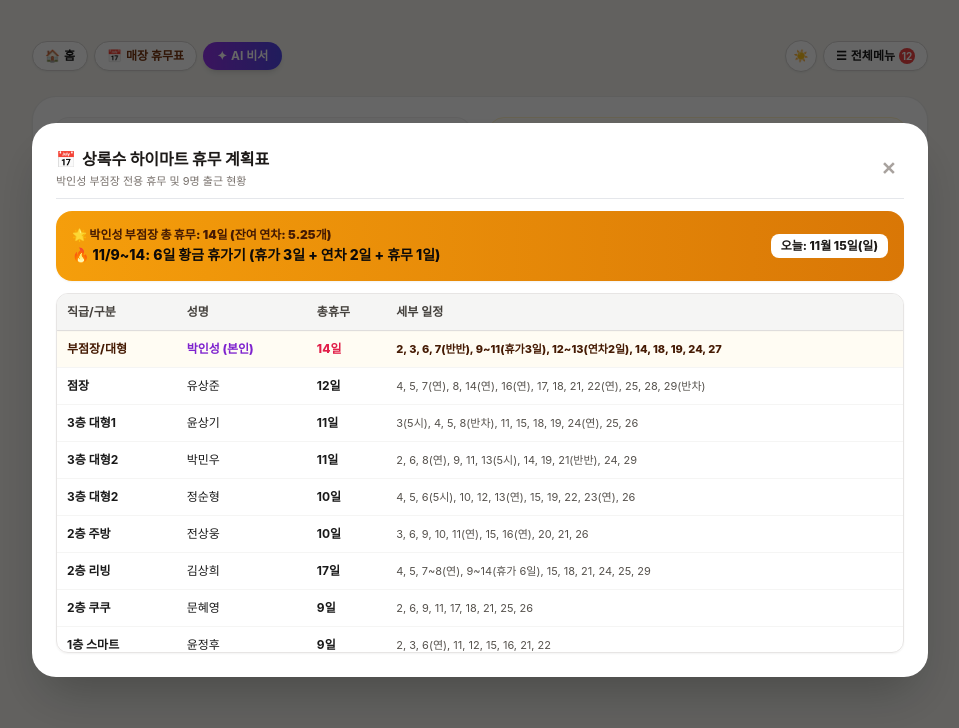
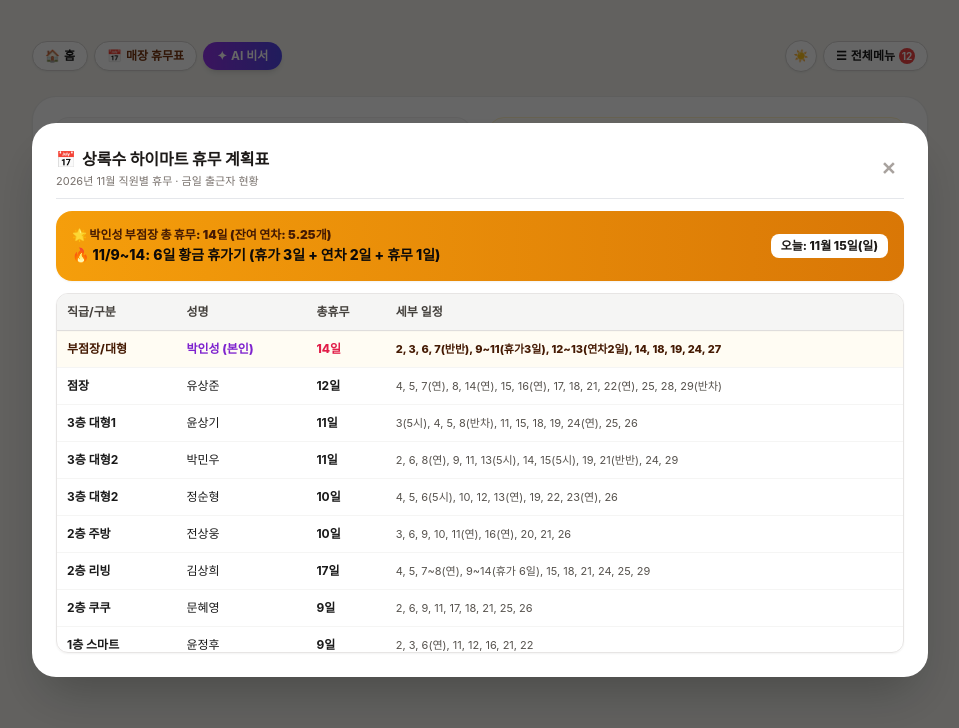
Before and after one commit to skymieis5-sketch/insungAI, a plain HTML site: page index.html in a window 1280 px wide. Both pictures are taken after a click on the button "전체 휴무표 보기 ›". Shown: the whole page, without its empty margins (160-1119 px from the left). Drawn offline with nearby package versions, Linux system fonts and the light colour scheme; a script that the page names is missing; a web font is replaced by a local one.

Commit message:
Correct Nov 15 staff attendance to six including Park Minwoo 5pm departure

```diff
--- a/index.html
+++ b/index.html
@@ -749,7 +749,7 @@
           <h3 class="font-extrabold text-sm sm:text-base text-stone-900 flex items-center gap-1.5">
             <span>📅</span> 상록수 하이마트 휴무 계획표
           </h3>
-          <p class="text-[10px] sm:text-[11px] text-stone-500 mt-0.5">박인성 부점장 전용 휴무 및 9명 출근 현황</p>
+          <p class="text-[10px] sm:text-[11px] text-stone-500 mt-0.5">2026년 11월 직원별 휴무 · 금일 출근자 현황</p>
         </div>
         <button type="button" onclick="closeModal('schedule-modal')" class="text-stone-400 hover:text-stone-700 text-lg font-bold px-2">✕</button>
       </div>
@@ -775,14 +775,14 @@
             <tr class="bg-amber-50/60 font-extrabold text-amber-950">
               <td class="p-2 sm:p-2.5">부점장/대형</td><td class="p-2 sm:p-2.5 text-purple-700">박인성 (본인)</td><td class="p-2 sm:p-2.5 text-rose-600">14일</td><td class="p-2 sm:p-2.5 text-[11px]">2, 3, 6, 7(반반), 9~11(휴가3일), 12~13(연차2일), 14, 18, 19, 24, 27</td>
             </tr>
-            <tr class="hover:bg-stone-50"><td class="p-2 sm:p-2.5 font-bold">점장</td><td class="p-2 sm:p-2.5">유상준</td><td class="p-2 sm:p-2.5 font-bold">12일</td><td class="p-2 sm:p-2.5 text-stone-600 text-[11px]">4, 5, 7(연), 8, 14(연), 16(연), 17, 18, 21, 22(연), 25, 28, 29(반차)</td></tr>
+            <tr class="hover:bg-stone-50"><td class="p-2 sm:p-2.5 font-bold">점장</td><td class="p-2 sm:p-2.5">유상준</td><td class="p-2 sm:p-2.5 font-bold">12일</td><td class="p-2 sm:p-2.5 text-stone-600 text-[11px]">4, 5, 7(연), 8, 14(연), 15, 16(연), 17, 18, 21, 22(연), 25, 28, 29(반차)</td></tr>
             <tr class="hover:bg-stone-50"><td class="p-2 sm:p-2.5 font-bold">3층 대형1</td><td class="p-2 sm:p-2.5">윤상기</td><td class="p-2 sm:p-2.5 font-bold">11일</td><td class="p-2 sm:p-2.5 text-stone-600 text-[11px]">3(5시), 4, 5, 8(반차), 11, 15, 18, 19, 24(연), 25, 26</td></tr>
-            <tr class="hover:bg-stone-50"><td class="p-2 sm:p-2.5 font-bold">3층 대형2</td><td class="p-2 sm:p-2.5">박민우</td><td class="p-2 sm:p-2.5 font-bold">11일</td><td class="p-2 sm:p-2.5 text-stone-600 text-[11px]">2, 6, 8(연), 9, 11, 13(5시), 14, 19, 21(반반), 24, 29</td></tr>
-            <tr class="hover:bg-stone-50"><td class="p-2 sm:p-2.5 font-bold">3층 대형2</td><td class="p-2 sm:p-2.5">정순형</td><td class="p-2 sm:p-2.5 font-bold">10일</td><td class="p-2 sm:p-2.5 text-stone-600 text-[11px]">4, 5, 6(5시), 10, 12, 13(연), 15, 19, 22, 23(연), 26</td></tr>
-            <tr class="hover:bg-stone-50"><td class="p-2 sm:p-2.5 font-bold">2층 주방</td><td class="p-2 sm:p-2.5">전상웅</td><td class="p-2 sm:p-2.5 font-bold">10일</td><td class="p-2 sm:p-2.5 text-stone-600 text-[11px]">3, 6, 9, 10, 11(연), 15, 16(연), 20, 21, 26</td></tr>
+            <tr class="hover:bg-stone-50"><td class="p-2 sm:p-2.5 font-bold">3층 대형2</td><td class="p-2 sm:p-2.5">박민우</td><td class="p-2 sm:p-2.5 font-bold">11일</td><td class="p-2 sm:p-2.5 text-stone-600 text-[11px]">2, 6, 8(연), 9, 11, 13(5시), 14, 15(5시), 19, 21(반반), 24, 29</td></tr>
+            <tr class="hover:bg-stone-50"><td class="p-2 sm:p-2.5 font-bold">3층 대형2</td><td class="p-2 sm:p-2.5">정순형</td><td class="p-2 sm:p-2.5 font-bold">10일</td><td class="p-2 sm:p-2.5 text-stone-600 text-[11px]">4, 5, 6(5시), 10, 12, 13(연), 19, 22, 23(연), 26</td></tr>
+            <tr class="hover:bg-stone-50"><td class="p-2 sm:p-2.5 font-bold">2층 주방</td><td class="p-2 sm:p-2.5">전상웅</td><td class="p-2 sm:p-2.5 font-bold">10일</td><td class="p-2 sm:p-2.5 text-stone-600 text-[11px]">3, 6, 9, 10, 11(연), 16(연), 20, 21, 26</td></tr>
             <tr class="hover:bg-stone-50"><td class="p-2 sm:p-2.5 font-bold">2층 리빙</td><td class="p-2 sm:p-2.5">김상희</td><td class="p-2 sm:p-2.5 font-bold">17일</td><td class="p-2 sm:p-2.5 text-stone-600 text-[11px]">4, 5, 7~8(연), 9~14(휴가 6일), 15, 18, 21, 24, 25, 29</td></tr>
             <tr class="hover:bg-stone-50"><td class="p-2 sm:p-2.5 font-bold">2층 쿠쿠</td><td class="p-2 sm:p-2.5">문혜영</td><td class="p-2 sm:p-2.5 font-bold">9일</td><td class="p-2 sm:p-2.5 text-stone-600 text-[11px]">2, 6, 9, 11, 17, 18, 21, 25, 26</td></tr>
-            <tr class="hover:bg-stone-50"><td class="p-2 sm:p-2.5 font-bold">1층 스마트</td><td class="p-2 sm:p-2.5">윤정후</td><td class="p-2 sm:p-2.5 font-bold">9일</td><td class="p-2 sm:p-2.5 text-stone-600 text-[11px]">2, 3, 6(연), 11, 12, 15, 16, 21, 22</td></tr>
+            <tr class="hover:bg-stone-50"><td class="p-2 sm:p-2.5 font-bold">1층 스마트</td><td class="p-2 sm:p-2.5">윤정후</td><td class="p-2 sm:p-2.5 font-bold">9일</td><td class="p-2 sm:p-2.5 text-stone-600 text-[11px]">2, 3, 6(연), 11, 12, 16, 21, 22</td></tr>
           </tbody>
         </table>
       </div>
@@ -1398,7 +1398,7 @@
       }
       countEl.textContent = working.length + '명';
       namesEl.textContent = working.length ? working.join(' · ') : '오늘 출근 예정자 없음';
-      noteEl.textContent = '2026년 11월 휴무표 기준 (A 연차 · V 휴가 · 5시 조기퇴근)' + (partial.length ? ' · 부분근무/17시 퇴근: ' + partial.join(', ') : '');
+      noteEl.textContent = '2026년 11월 수정 근무표 기준 (A 연차 · V 휴가 · 5시 조기퇴근)' + (partial.length ? ' · 부분근무/17시 퇴근: ' + partial.join(', ') : '');
     }
 
     function renderWeeklyStrip(now) {
```
